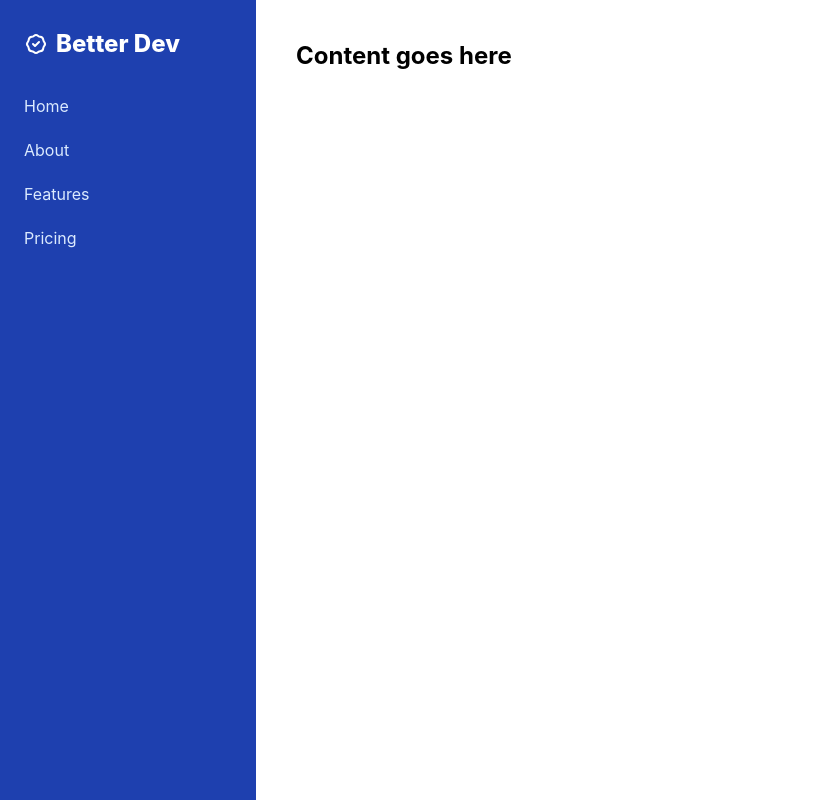
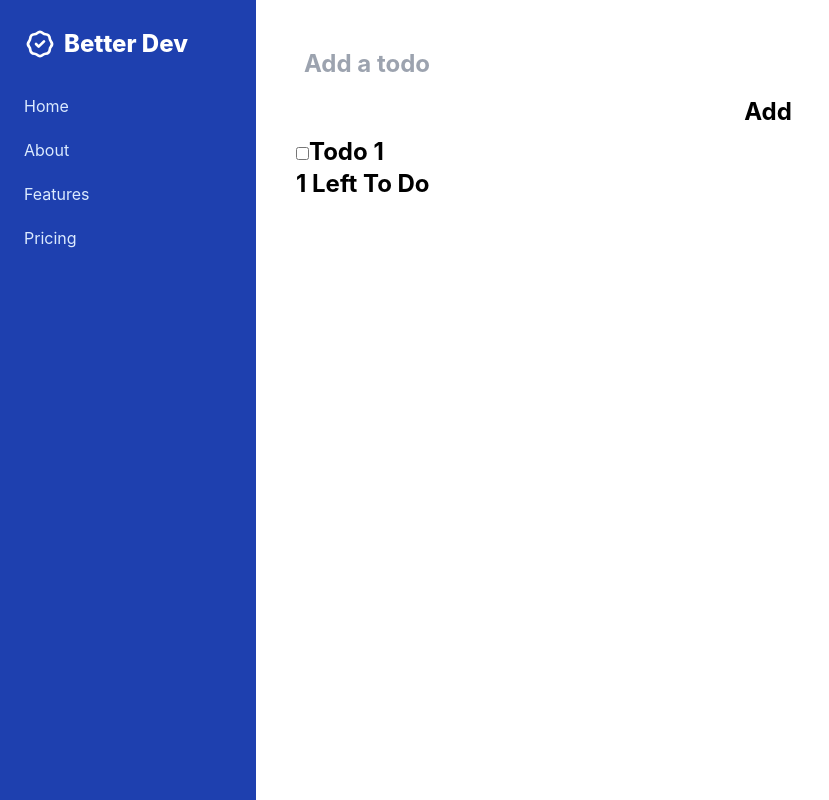
Before and after one commit to andiliewantorosusanto/INeedABudget, a React (Create React App) app: page / in a window 1280 px wide. Shown: the whole page, without its empty margins (0-829 px from the left). Built offline with nearby package versions, Linux system fonts and the light colour scheme.

Commit message:
Added Some React Components

```diff
--- a/src/App.js
+++ b/src/App.js
@@ -1,50 +1,40 @@
 import './App.css';
+import React, { useRef, useState } from 'react';
+import DesktopNav from './DesktopNav';
+import MobileNav from './MobileNav';
+import TodoList from './TodoList';
 
 function App() {
+  const [todos] = useState([{id: 1, name: 'Todo 1', complete: false}]);
+  const todoNameRef = useRef();
+
+  function setTodos(todos) {
+    this.setState({ todos });
+  }
+
+  function handleAddTodo(e) {
+    e.preventDefault();
+    const newTodo = {
+      id: todos.length + 1,
+      name: todoNameRef.current.value,
+      complete: false
+    };
+    setTodos([...todos, newTodo]);
+    todoNameRef.current.value = '';
+  }
+
   return (
     <div className="relative min-h-screen md:flex">
+      <MobileNav />
+      <DesktopNav />
 
-      <div className='bg-blue-800 text-blue-100 flex justify-between md:hidden'>
-        <a href="www.google.com" className='block p-4 text-white font-bold'>
-          Better Dev
-        </a>
-
-        <button className='mobile-menu-button p-4 focus:outline-none focus:bg-blue-700'>
-          <svg className='h-5 w-5'
-            xmlns="http://www.w3.org/2000/svg" class="h-6 w-6" fill="none" viewBox="0 0 24 24" stroke="currentColor" stroke-width="2">
-            <path stroke-linecap="round" stroke-linejoin="round" d="M4 6h16M4 12h16M4 18h16" />
-          </svg>
-        </button>
-      </div>
-
-      <div className="sidebar bg-blue-800 text-blue-100 w-64 space-y-6 px-2 py-7 absolute inset-y-0 left-0 transform -translate-x-full md:relative md:translate-x-0 transition duration-200 ease-in-out">
-        <a href="www.google.com" className="text-white flex items-center space-x-2 px-4">
-          <svg className="w-8 h-8"
-            xmlns="http://www.w3.org/2000/svg" class="h-6 w-6" fill="none" viewBox="0 0 24 24" stroke="currentColor" stroke-width="2">
-            <path stroke-linecap="round" stroke-linejoin="round" d="M9 12l2 2 4-4M7.835 4.697a3.42 3.42 0 001.946-.806 3.42 3.42 0 014.438 0 3.42 3.42 0 001.946.806 3.42 3.42 0 013.138 3.138 3.42 3.42 0 00.806 1.946 3.42 3.42 0 010 4.438 3.42 3.42 0 00-.806 1.946 3.42 3.42 0 01-3.138 3.138 3.42 3.42 0 00-1.946.806 3.42 3.42 0 01-4.438 0 3.42 3.42 0 00-1.946-.806 3.42 3.42 0 01-3.138-3.138 3.42 3.42 0 00-.806-1.946 3.42 3.42 0 010-4.438 3.42 3.42 0 00.806-1.946 3.42 3.42 0 013.138-3.138z" />
-          </svg>
-          <span className="text-2xl font-extrabold">
-            Better Dev
-          </span>
-        </a>
-
-        <nav>
-          <a href="www.google.com" className="block py-2.5 px-4 rounded hover:bg-blue-700">
-            Home
-          </a>
-          <a href="www.google.com" className="block py-2.5 px-4 rounded hover:bg-blue-700">
-            About
-          </a>
-          <a href="www.google.com" className="block py-2.5 px-4 rounded hover:bg-blue-700">
-            Features
-          </a>
-          <a href="www.google.com" className="block py-2.5 px-4 rounded hover:bg-blue-700">
-            Pricing
-          </a>
-        </nav>
-      </div>
       <div className="flex-1 p-10 text-2xl font-bold">
-        Content goes here
+        <input type="text" className="w-full p-2" placeholder="Add a todo" />
+        <input type="submit" className="w-full p-2" value="Add" onClick={handleAddTodo}/>
+        <TodoList todos={todos} />
+        <div>
+          {todos.length} Left To Do
+        </div>
       </div>
     </div>
   );
--- /dev/null
+++ b/src/DesktopNav.js
@@ -0,0 +1,32 @@
+import React from 'react'
+
+export default function DesktopNav() {
+  return (
+    <div className="sidebar bg-blue-800 text-blue-100 w-64 space-y-6 px-2 py-7 absolute inset-y-0 left-0 transform -translate-x-full md:relative md:translate-x-0 transition duration-200 ease-in-out">
+        <a href="www.google.com" className="text-white flex items-center space-x-2 px-4">
+        <svg className="w-8 h-8"
+            xmlns="http://www.w3.org/2000/svg" fill="none" viewBox="0 0 24 24" stroke="currentColor" strokeWidth="2">
+            <path strokeLinecap="round" strokeLinejoin="round" d="M9 12l2 2 4-4M7.835 4.697a3.42 3.42 0 001.946-.806 3.42 3.42 0 014.438 0 3.42 3.42 0 001.946.806 3.42 3.42 0 013.138 3.138 3.42 3.42 0 00.806 1.946 3.42 3.42 0 010 4.438 3.42 3.42 0 00-.806 1.946 3.42 3.42 0 01-3.138 3.138 3.42 3.42 0 00-1.946.806 3.42 3.42 0 01-4.438 0 3.42 3.42 0 00-1.946-.806 3.42 3.42 0 01-3.138-3.138 3.42 3.42 0 00-.806-1.946 3.42 3.42 0 010-4.438 3.42 3.42 0 00.806-1.946 3.42 3.42 0 013.138-3.138z" />
+        </svg>
+        <span className="text-2xl font-extrabold">
+            Better Dev
+        </span>
+        </a>
+
+        <nav>
+        <a href="www.google.com" className="block py-2.5 px-4 rounded hover:bg-blue-700">
+            Home
+        </a>
+        <a href="www.google.com" className="block py-2.5 px-4 rounded hover:bg-blue-700">
+            About
+        </a>
+        <a href="www.google.com" className="block py-2.5 px-4 rounded hover:bg-blue-700">
+            Features
+        </a>
+        <a href="www.google.com" className="block py-2.5 px-4 rounded hover:bg-blue-700">
+            Pricing
+        </a>
+        </nav>
+    </div>
+  )
+}
--- /dev/null
+++ b/src/MobileNav.js
@@ -0,0 +1,18 @@
+import React from 'react'
+
+export default function MobileNav() {
+  return (
+    <div className='bg-blue-800 text-blue-100 flex justify-between md:hidden'>
+        <a href="www.google.com" className='block p-4 text-white font-bold'>
+        Better Dev
+        </a>
+
+        <button className='mobile-menu-button p-4 focus:outline-none focus:bg-blue-700'>
+        <svg className='h-5 w-5'
+            xmlns="http://www.w3.org/2000/svg" fill="none" viewBox="0 0 24 24" stroke="currentColor" strokeWidth="2">
+            <path strokeLinecap="round" strokeLinejoin="round" d="M4 6h16M4 12h16M4 18h16" />
+        </svg>
+        </button>
+    </div>
+    )
+}
--- /dev/null
+++ b/src/Todo.js
@@ -0,0 +1,16 @@
+import React from 'react'
+
+export default function Todo({todo}) {
+  function todoChecked(e) {
+    console.log(e.target.checked);
+  }
+
+  return (
+    <div>
+      <label>
+        <input type="checkbox" checked={todo.complete} onChange={todoChecked} />
+        {todo.name}
+      </label>
+    </div>
+  )
+}
--- /dev/null
+++ b/src/TodoList.js
@@ -0,0 +1,10 @@
+import React from 'react'
+import Todo from './Todo'
+
+export default function TodoList({todos}) {
+  return (
+    todos.map(todo => {
+        return <Todo key={todo} todo={todo} />
+    })
+  )
+}
```
